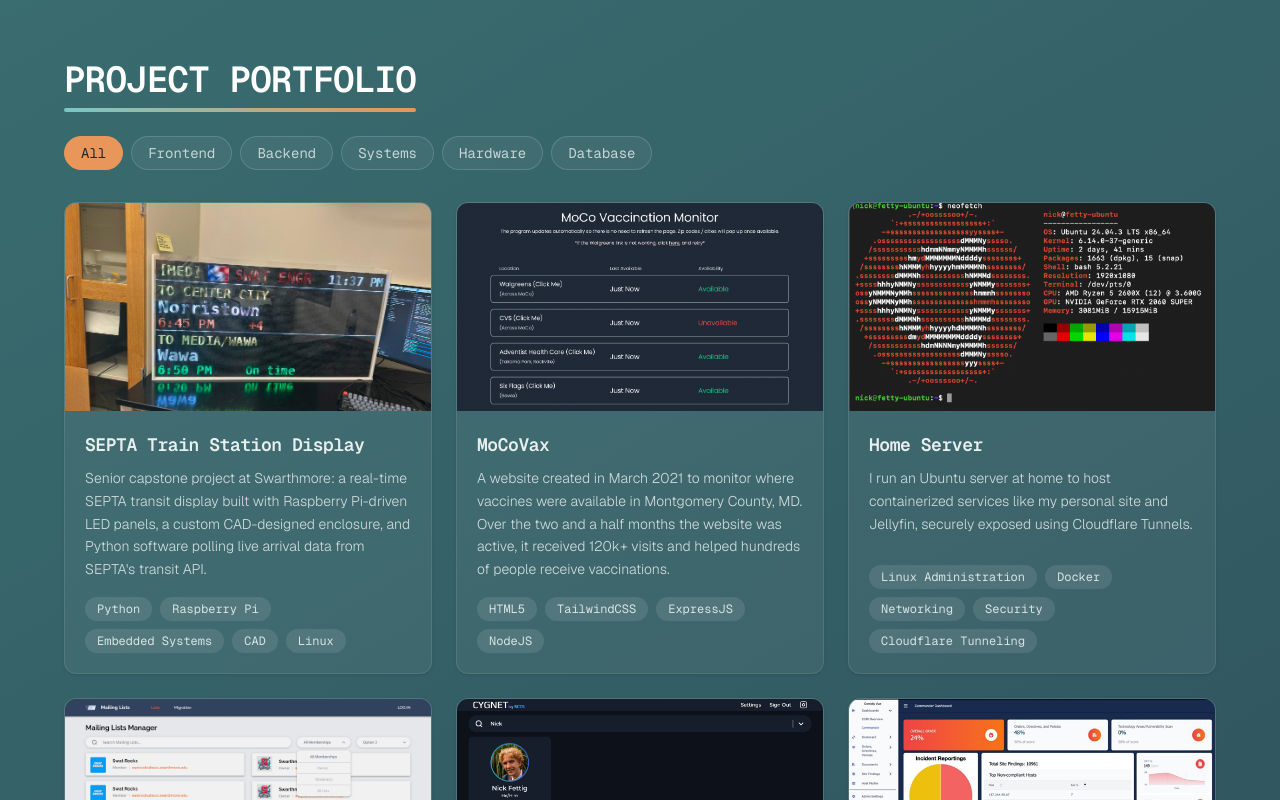
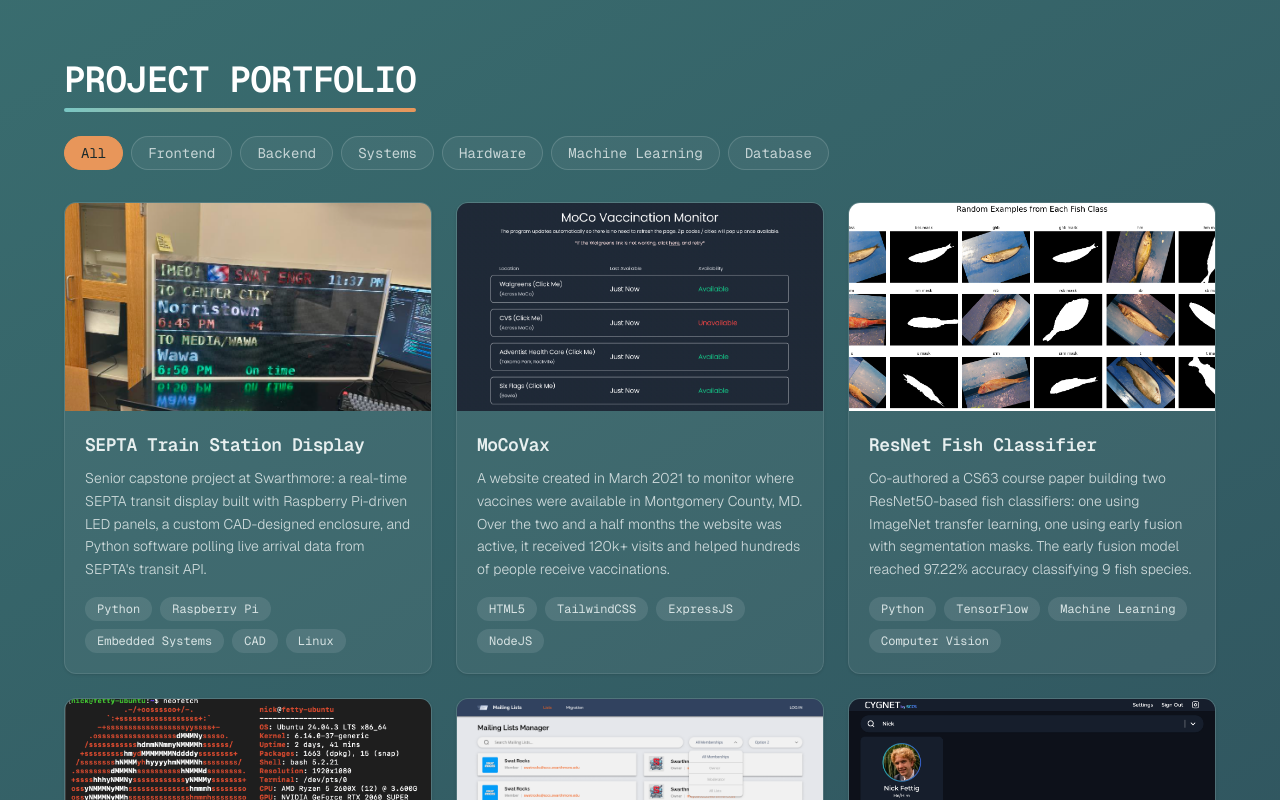
Before and after one commit to nickfettig/site-3.0, a Next.js app: page / in a window 1280 px wide. Shown: the part 820-1620 px from the top of the page. Built offline with nearby package versions, Linux system fonts and the light colour scheme.

Commit message:
fih paper

```diff
--- a/src/data/portfolio.ts
+++ b/src/data/portfolio.ts
@@ -22,6 +22,14 @@
     skills: ["HTML5", "TailwindCSS", "ExpressJS", "NodeJS"],
     description:
       "A website created in March 2021 to monitor where vaccines were available in Montgomery County, MD. Over the two and a half months the website was active, it received 120k+ visits and helped hundreds of people receive vaccinations.",
+  },
+  {
+    title: "ResNet Fish Classifier",
+    link: "/resnet_fish.pdf",
+    bg_image_src: "/portfolio_bg/fish_with_mask.png",
+    skills: ["Python", "TensorFlow", "Machine Learning", "Computer Vision"],
+    description:
+      "Co-authored a CS63 course paper building two ResNet50-based fish classifiers: one using ImageNet transfer learning, one using early fusion with segmentation masks. The early fusion model reached 97.22% accuracy classifying 9 fish species.",
   },
   {
     title: "Home Server",
@@ -95,7 +103,12 @@
 ];
 
 export type Category =
-  "Frontend" | "Backend" | "Systems" | "Hardware" | "Database";
+  | "Frontend"
+  | "Backend"
+  | "Systems"
+  | "Hardware"
+  | "Machine Learning"
+  | "Database";
 
 // Order of the portfolio filter buttons.
 export const categoryOrder = [
@@ -104,6 +117,7 @@
   "Backend",
   "Systems",
   "Hardware",
+  "Machine Learning",
   "Database",
 ] as const;
 
@@ -133,6 +147,9 @@
   "Raspberry Pi": "Hardware",
   "Embedded Systems": "Hardware",
   CAD: "Hardware",
+  TensorFlow: "Machine Learning",
+  "Machine Learning": "Machine Learning",
+  "Computer Vision": "Machine Learning",
   PostgreSQL: "Database",
   MariaDB: "Database",
   Prisma: "Database",
```
Also changed, not shown: public/portfolio_bg/fish_with_mask.png (added), 1 other file (tests, documents, lock files or other folders).
